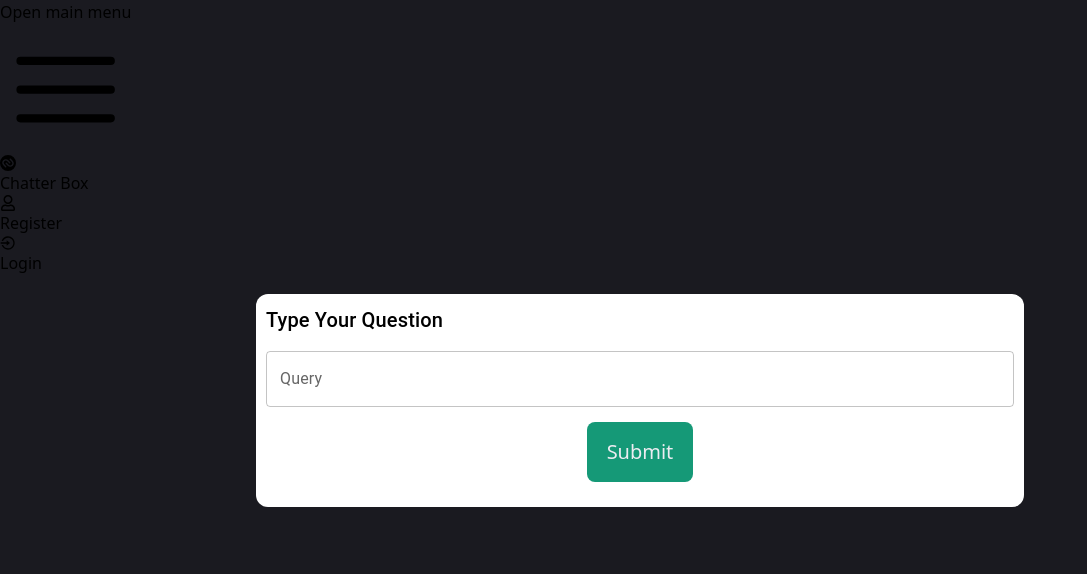
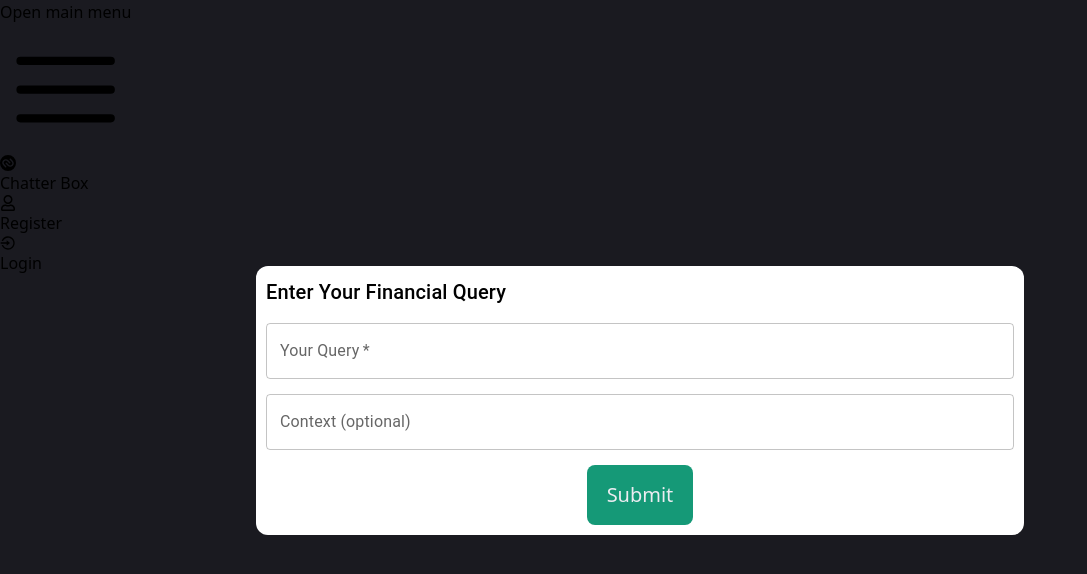
Before and after one commit to Prathvi0100/FinGenie, a React (Vite) app in the folder frontend/: page /learn in a window 1280 px wide. Both pictures are taken after a click on the button "Click Here to Chat". Shown: the top 574 px of the page, without its empty margins (0-1087 px from the left). Built offline with nearby package versions, Linux system fonts and the light colour scheme.

Commit message:
new changes (financial)

```diff
--- a/frontend/src/components/GeminiResponse.jsx
+++ b/frontend/src/components/GeminiResponse.jsx
@@ -1,17 +1,62 @@
-import React from 'react'
+// import React from 'react'
+
+// const GeminiResponse = ({ response }) => {
+//     if (!response) return null; // Ensure response exists
+
+//     // Access response data and unwrap the top-level object
+//     const data = response.data.result || response.data; // Adjust based on your structure
+
+//     // Convert JSON to readable text
+//     const convertToText = (obj) => {
+//         if (typeof obj === "string" || typeof obj === "number") return obj; // Return directly if primitive
+//         if (Array.isArray(obj)) return obj.map(convertToText).join(", "); // Handle arrays
+//         if (typeof obj === "object" && obj !== null) {
+//             // Handle objects
+//             return Object.entries(obj)
+//                 .map(([key, value]) => `${key}: ${convertToText(value)}`)
+//                 .join("\n");
+//         }
+//         return ""; // Return empty for unsupported types
+//     };
+
+//     const text = convertToText(data);
+
+//     return (
+//         <div
+//             style={{
+//                 maxHeight: "400px", // Set maximum height
+//                 overflowY: "auto", // Enable vertical scrolling
+//                 border: "1px solid #ccc", // Optional: Add border for clarity
+//                 padding: "10px", // Optional: Add padding for readability
+//                 whiteSpace: "pre-wrap", // Preserve formatting
+//                 backgroundColor: "#343541", // Optional: Light background for readability
+//                 borderRadius: "12px", // Optional: Rounded corners
+//                 color: "#ececf1",
+//                 margin: "15px 0px",
+//                 padding: "20px",
+//                 whiteSpace: "pre-wrap",
+//             }}
+//         >
+//             <p>{text || "No text available"}</p>
+//         </div>
+//     );
+// };
+
+// export default GeminiResponse
+
+import React from 'react';
 
 const GeminiResponse = ({ response }) => {
     if (!response) return null; // Ensure response exists
 
-    // Access response data and unwrap the top-level object
-    const data = response.data.result || response.data; // Adjust based on your structure
+    // Check for different response structures
+    const data = response?.data?.response || response?.data || response;
 
     // Convert JSON to readable text
     const convertToText = (obj) => {
         if (typeof obj === "string" || typeof obj === "number") return obj; // Return directly if primitive
         if (Array.isArray(obj)) return obj.map(convertToText).join(", "); // Handle arrays
         if (typeof obj === "object" && obj !== null) {
-            // Handle objects
             return Object.entries(obj)
                 .map(([key, value]) => `${key}: ${convertToText(value)}`)
                 .join("\n");
@@ -24,22 +69,21 @@ const GeminiResponse = ({ response }) => {
     return (
         <div
             style={{
-                maxHeight: "400px", // Set maximum height
-                overflowY: "auto", // Enable vertical scrolling
-                border: "1px solid #ccc", // Optional: Add border for clarity
-                padding: "10px", // Optional: Add padding for readability
-                whiteSpace: "pre-wrap", // Preserve formatting
-                backgroundColor: "#343541", // Optional: Light background for readability
-                borderRadius: "12px", // Optional: Rounded corners
+                maxHeight: "400px",
+                overflowY: "auto",
+                border: "1px solid #ccc",
+                padding: "10px",
+                whiteSpace: "pre-wrap",
+                backgroundColor: "#343541",
+                borderRadius: "12px",
                 color: "#ececf1",
                 margin: "15px 0px",
                 padding: "20px",
-                whiteSpace: "pre-wrap",
             }}
         >
-            <p>{text || "No text available"}</p>
+            <p>{text || "No response available"}</p>
         </div>
     );
 };
 
-export default GeminiResponse
+export default GeminiResponse;
--- a/frontend/src/components/Learn.jsx
+++ b/frontend/src/components/Learn.jsx
@@ -1,70 +1,141 @@
-import { useState } from 'react'
+// import { useState } from 'react'
+// import { Modal, Typography, Box, TextField, LinearProgress } from '@mui/material';
+// import axios from "axios"
+// import GeminiResponse from './GeminiResponse';
+// function Learn() {
+//     const [open, setOpen] = useState(false);
+//     const [prompt, setPrompt] = useState("");
+//     const [response, setResponse] = useState("");
+//     const [loading, setLoading] = useState(false);
+
+//     const handleOpen = () => {
+//         setOpen(true);
+//     }
+
+//     const handleClose = () => {
+//         setOpen(false);
+//     }
+//     const handleSubmit = async (e) => {
+//         e.preventDefault();
+//         setResponse("");
+//         setLoading(true);
+//         try {
+//             const res = await axios.post(`https://cloud-proj.onrender.com/api/content`, { prompt });
+//             setResponse(res);
+//             setLoading(false);
+//             console.log(res);
+//         } catch (error) {
+//             console.error("Error fetching response:", error);
+//             setLoading(false);
+//         }
+//     }
+
+//     return (
+//         <>
+//             <div className='min-h-screen flex flex-col bg-purple-700 text-white text-center py-20 flex-1 flex flex-col justify-center items-center'>
+//                 <div className="app">
+//                     {/* <Navbar /> */}
+//                     <p className="text-2xl mb-10 mx-auto max-w-4xl">
+//                         Ask Chatter-Box
+//                     </p>
+//                     <button className="btn" onClick={handleOpen}>Click Here to Chat</button>
+//                     <Modal
+//                         open={open}
+//                         onClose={handleClose}
+//                         aria-labelledby="modal-modal-title"
+//                         aria-describedby="modal-modal-description"
+//                         className='gemini-model'
+//                     >
+//                         <Box className="container">
+//                             <Typography id="modal-modal-title" variant="h6" component="h2">
+//                                 Type Your Question
+//                             </Typography>
+//                             <form style={{ display: 'flex', flexDirection: 'column', alignItems: 'center' }} onSubmit={(e) => { handleSubmit(e) }}>
+//                                 <TextField value={prompt} onChange={(e) => setPrompt(e.target.value)} id="outlined-basic" label="Query" variant="outlined" sx={{ margin: "15px 0px", width: '100%' }} />
+//                                 <button type="submit" className='btn' style={{ marginBottom: "15px" }}>Submit</button>
+//                             </form>
+//                             {loading && <LinearProgress sx={{ margin: "20px" }} />}
+//                             {response && !loading && <GeminiResponse response={response} />}
+
+//                             {/* {response && <GeminiResponse response={response} />} */}
+//                         </Box>
+//                     </Modal>
+//                 </div>
+//             </div>
+//         </>
+
+//     )
+// }
+
+// export default Learn;
+
+import { useState } from 'react';
 import { Modal, Typography, Box, TextField, LinearProgress } from '@mui/material';
-import axios from "axios"
+import axios from 'axios';
 import GeminiResponse from './GeminiResponse';
+
 function Learn() {
     const [open, setOpen] = useState(false);
-    const [prompt, setPrompt] = useState("");
-    const [response, setResponse] = useState("");
+    const [query, setQuery] = useState('');
+    const [context, setContext] = useState('');
+    const [response, setResponse] = useState('');
     const [loading, setLoading] = useState(false);
 
-    const handleOpen = () => {
-        setOpen(true);
-    }
+    const handleOpen = () => setOpen(true);
+    const handleClose = () => setOpen(false);
 
-    const handleClose = () => {
-        setOpen(false);
-    }
     const handleSubmit = async (e) => {
         e.preventDefault();
-        setResponse("");
+        setResponse('');
         setLoading(true);
         try {
-            const res = await axios.post(`${import.meta.env.VITE_REACT_APP_BACKEND_BASEURL}/api/content`, { prompt });
-            setResponse(res);
-            setLoading(false);
-            console.log(res);
+            const res = await axios.post('https://cloud-proj.onrender.com/api/financial-assist', { query, context });
+            setResponse(res.data); // Ensure correct response assignment
         } catch (error) {
-            console.error("Error fetching response:", error);
+            console.error('Error fetching response:', error);
+            setResponse({ response: 'Failed to fetch response. Please try again.' });
+        } finally {
             setLoading(false);
         }
-    }
+    };
+
 
     return (
-        <>
-            <div className='min-h-screen flex flex-col bg-purple-700 text-white text-center py-20 flex-1 flex flex-col justify-center items-center'>
+        <div className="min-h-screen flex flex-col bg-purple-700 text-white text-center py-20 justify-center items-center">
             <div className="app">
-                    {/* <Navbar /> */}
-                    <p className="text-2xl mb-10 mx-auto max-w-4xl">
-                        Ask Chatter-Box
-                    </p>
+                <p className="text-2xl mb-10 mx-auto max-w-4xl">Ask Financial Assistant</p>
                 <button className="btn" onClick={handleOpen}>Click Here to Chat</button>
-                    <Modal
-                        open={open}
-                        onClose={handleClose}
-                        aria-labelledby="modal-modal-title"
-                        aria-describedby="modal-modal-description"
-                        className='gemini-model'
-                    >
+
+                <Modal open={open} onClose={handleClose} aria-labelledby="modal-modal-title" className="gemini-model">
                     <Box className="container">
                         <Typography id="modal-modal-title" variant="h6" component="h2">
-                                Type Your Question
+                            Enter Your Financial Query
                         </Typography>
-                            <form style={{ display: 'flex', flexDirection: 'column', alignItems: 'center' }} onSubmit={(e) => { handleSubmit(e) }}>
-                                <TextField value={prompt} onChange={(e) => setPrompt(e.target.value)} id="outlined-basic" label="Query" variant="outlined" sx={{ margin: "15px 0px", width: '100%' }} />
-                                <button type="submit" className='btn' style={{ marginBottom: "15px" }}>Submit</button>
+                        <form style={{ display: 'flex', flexDirection: 'column', alignItems: 'center' }} onSubmit={handleSubmit}>
+                            <TextField
+                                value={query}
+                                onChange={(e) => setQuery(e.target.value)}
+                                label="Your Query"
+                                variant="outlined"
+                                sx={{ margin: '15px 0px', width: '100%' }}
+                                required
+                            />
+                            <TextField
+                                value={context}
+                                onChange={(e) => setContext(e.target.value)}
+                                label="Context (optional)"
+                                variant="outlined"
+                                sx={{ marginBottom: '15px', width: '100%' }}
+                            />
+                            <button type="submit" className="btn">Submit</button>
                         </form>
-                            {loading && <LinearProgress sx={{ margin: "20px" }} />}
+                        {loading && <LinearProgress sx={{ margin: '20px' }} />}
                         {response && !loading && <GeminiResponse response={response} />}
-
-                            {/* {response && <GeminiResponse response={response} />} */}
                     </Box>
                 </Modal>
             </div>
         </div>
-        </>
-
-    )
+    );
 }
 
 export default Learn;
```
Also changed, not shown: 2 other files (tests, documents, lock files or other folders). Lines whose indentation alone changed are shown as unchanged.
